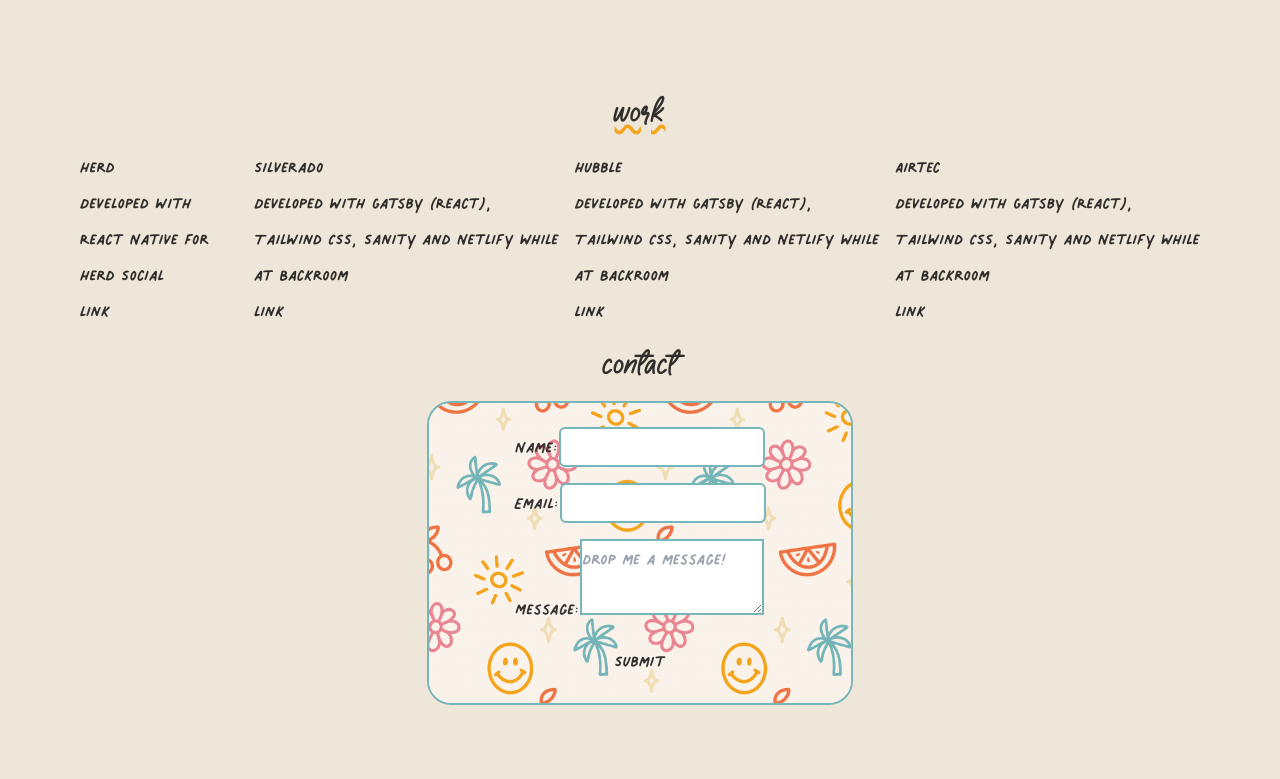
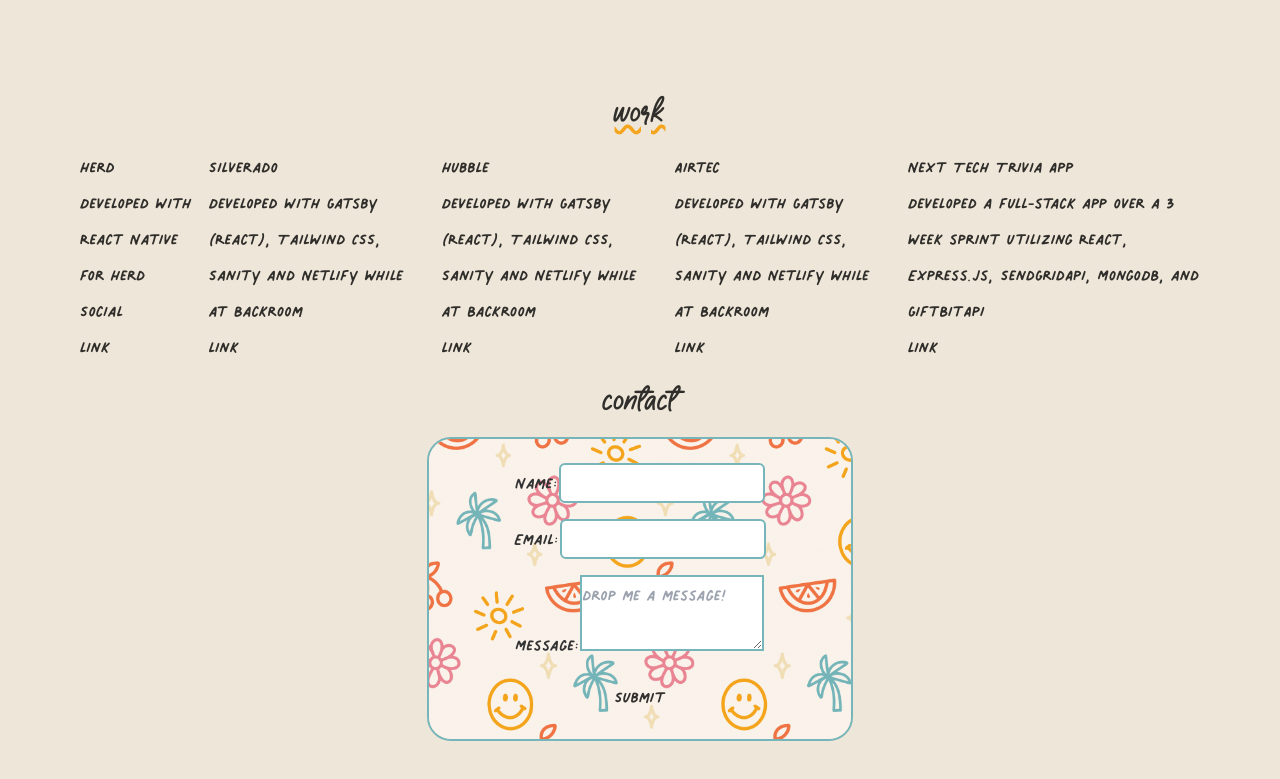
Before and after one commit to kcbreuil/newPort, a Gatsby site: page / in a window 1280 px wide. Shown: the part 1336-2115 px from the top of the page. Built offline with nearby package versions, Linux system fonts and the light colour scheme; Gatsby itself is replaced by a stand-in of ours.

Commit message:
add project

```diff
--- a/src/components/project.js
+++ b/src/components/project.js
@@ -25,6 +25,11 @@ const projectItems = [
       "Developed with Gatsby (React), Tailwind CSS, Sanity and Netlify while at Backroom",
     projectLink: "https://airtec.netlify.app/",
   },
+  {
+    projectName: "Next Tech Trivia App",
+    projectDescription: "Developed a full-stack app over a 3 week sprint utilizing React, Express.js, SendGridApi, MongoDB, and GiftBitApi",
+    projectLink: "http://trivia.cloud.netapp.com/",
+  }
 ]
 
 export default function Project() {
```
